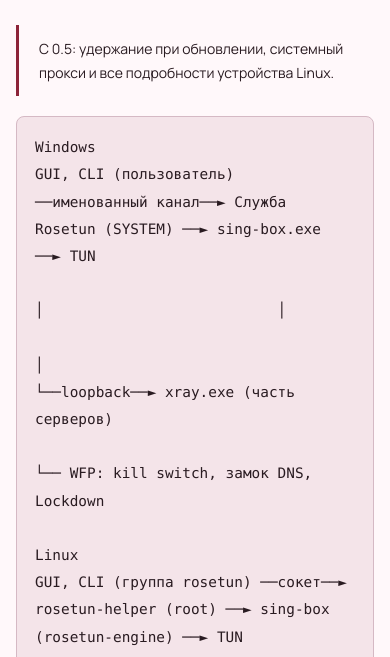
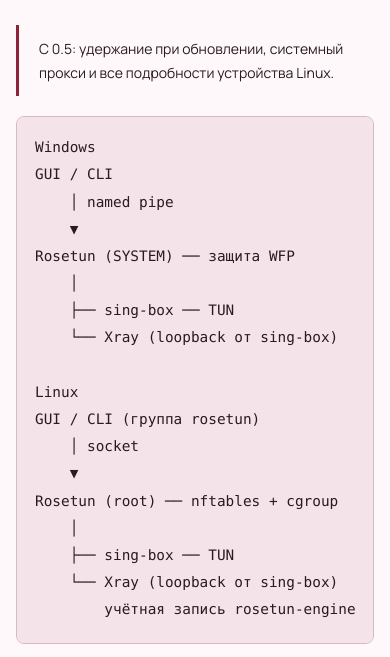
Before and after one commit to eoftgge/rosetun, a plain HTML site: page site/ru/docs/how-it-works/index.html in a window 390 px wide. Shown: the part 513-1170 px from the top of the page. Drawn offline with Linux system fonts and the light colour scheme.

Commit message:
fix(site): Keep diagrams on one line
Use compact vertical text diagrams in both languages, with unwrapped lines and horizontal scrolling confined to the diagram. Keep command blocks wrapping, so long install commands remain readable on phones. Text diagrams retain full-size selectable labels and inherit both color schemes.

```diff
--- a/site/assets/site.css
+++ b/site/assets/site.css
@@ -214,6 +214,15 @@ pre {
     border: 1px solid var(--border);
     padding: 18px;
     border-radius: 8px;
+}
+pre.diagram {
+    white-space: pre;
+    overflow-wrap: normal;
+    overflow-x: auto;
+    max-width: 100%;
+}
+pre.diagram code {
+    overflow-wrap: normal;
 }
 code {
     font-family: Consolas, monospace;
--- a/site/ru/docs/how-it-works/index.html
+++ b/site/ru/docs/how-it-works/index.html
@@ -29,17 +29,24 @@
                 <!-- docs-version --><p class="note">Стабильная версия для Windows: 0.4. Linux и перечисленные ниже изменения доступны с предварительной 0.5; стабильная 0.5 ещё не вышла. Точное поведение 0.4 описано в <a href="https://github.com/eoftgge/rosetun/blob/v0.4.0/README.ru.md">документации 0.4</a>.</p><!-- /docs-version -->
                 <nav aria-label="На этой странице"><a href="#о-rosetun">О Rosetun</a><a href="#безопасность">Безопасность</a></nav>
                 <p class="note">С 0.5: удержание при обновлении, системный прокси и все подробности устройства Linux.</p>
-<pre><code>Windows
-GUI, CLI (пользователь) ──именованный канал──► Служба Rosetun (SYSTEM) ──► sing-box.exe ──► TUN
-                                                    │                           │
-                                                    │                           └──loopback──► xray.exe (часть серверов)
-                                                    └── WFP: kill switch, замок DNS, Lockdown
+<pre class="diagram"><code>Windows
+GUI / CLI
+    │ named pipe
+    ▼
+Rosetun (SYSTEM) ── защита WFP
+    │
+    ├── sing-box ── TUN
+    └── Xray (loopback от sing-box)
 
 Linux
-GUI, CLI (группа rosetun) ──сокет──► rosetun-helper (root) ──► sing-box (rosetun-engine) ──► TUN
-                                     │                            │
-                                     │                            └──loopback──► xray (rosetun-engine)
-                                     └── nftables + cgroup: kill switch, замок DNS, Lockdown</code></pre>
+GUI / CLI (группа rosetun)
+    │ socket
+    ▼
+Rosetun (root) ── nftables + cgroup
+    │
+    ├── sing-box ── TUN
+    └── Xray (loopback от sing-box)
+        учётная запись rosetun-engine</code></pre>
 <p>Служба (<code>rosetun-helper-privileged</code>) запускает sing-box, который держит туннель, правила и DNS. Для серверов, которые идут через Xray, sing-box передаёт соединение по loopback в Xray; его тоже запускает служба, и он соединяется с сервером. Защитой владеет служба, поэтому закрытие окна её не снимает. В режиме прокси TUN нет: ядро слушает как локальный прокси.</p>
 <p><strong>Windows.</strong> Kill switch и замок DNS это фильтры WFP в динамическом сеансе службы, поэтому Windows снимает их, если служба остановилась или упала (fail-open). Это нужно, чтобы компьютер не остался без сети навсегда. Служба запускает sing-box из своей копии <code>data\engines\sing-box.exe</code>, которую могут открыть только SYSTEM и администраторы. Во время подключения sing-box ставит в брандмауэре разрешение для своего исполняемого файла, которое блокировки Rosetun не перебивают, поэтому никакая другая учётная запись не должна запускать этот файл. Копия обновляется и сверяется по SHA-256 при запуске службы; если сделать её нельзя, подключение не удаётся, а установленный <code>sing-box.exe</code> не запускается.</p>
 <p>При включённом <strong>Lockdown</strong> Rosetun держит ещё и постоянные фильтры WFP в своём подуровне, которые закрывают всё мимо туннеля. Windows сохраняет их при падении службы и перезагрузке, а служба фильтрации (BFE) восстанавливает их при загрузке; время до её запуска закрывают фильтры загрузки (fail-closed). Снимаются они только выключением Lockdown, командой <code>rosetun reset-firewall</code> или удалением Rosetun. Удержание после обновления это тот же набор с меткой.</p>
```
Also changed, not shown: site/en/docs/how-it-works/index.html (+16 -9 lines).
